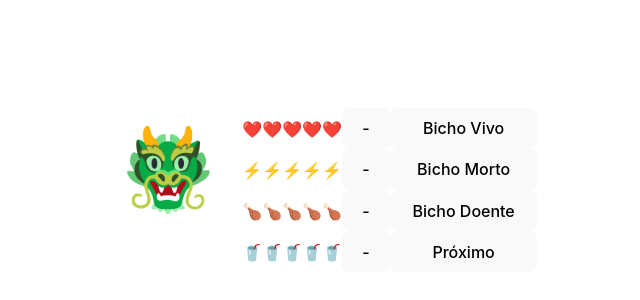
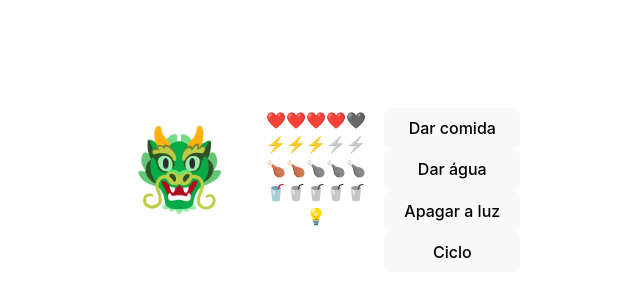
Before and after one commit to ufjf-dcc207/ufjf-dcc207-2024-3-a-atv06-Bressan48, a React (Vite) app: page / in a window 1280 px wide. Shown: the part 210-510 px from the top of the page, without its empty margins (324-964 px from the left). Built offline with nearby package versions, Linux system fonts and the light colour scheme.

Commit message:
adiciona codigo da aula anterior pois ocorreu um bug de sincronização

```diff
--- a/src/Atributo.tsx
+++ b/src/Atributo.tsx
@@ -1,34 +1,15 @@
 import "./Atributo.css";
-import { useState } from "react";
 
 type AtributoProps =
 {
     icone: string;
+    valor: number;
 }
-export default function Atributo ({icone} : AtributoProps ){
-
-    const [valor, setValor] = useState(5);
-
-    function onMenosClick()
-    {
-        if(valor == 0)
-        {
-            setValor(5);
-        }
-        else
-        {
-            setValor(valor - 1);
-        }
-
-    }
-
-
-
+export default function Atributo ({icone, valor} : AtributoProps ){
 
     return <div className="atributo">
         <span>{icone.repeat(valor)}</span>
         <span className="inativo">{icone.repeat(5-valor)}</span>
-        <button onClick={onMenosClick}>-</button>
     </div>
 
 }
--- a/src/Emoji.tsx
+++ b/src/Emoji.tsx
@@ -14,49 +14,76 @@ const EMOJIS = new Map <string, string> ([
 export default function Emoji (){
 
     //utilização do useState
-    const [estado, setEstado] = useState("clear");
+    const [situacao, setSituacao] = useState("clear");
+    const [saude, setSaude] = useState(4);
+    const [energia, setEnergia] = useState(3);
+    const [comida, setComida] = useState(2);
+    const [agua, setAgua] = useState(1);
+    const [luz, setLuz] = useState(true);
 
-    function toAlive(){
-        setEstado("alive");
+
+
+
+
+    function onAlimentar() {
+        setComida(Math.min(comida+1,5));
     }
-    function toDead(){
-        setEstado("dead");
+    function onHidratar() {
+        setAgua(Math.min(comida+1,5));
     }
-    function toSick(){
-        setEstado("sick");
+    function onLigaDesligaLuz() {
+        setLuz(!luz);
     }
 
+
     //funcao para ciclar correta
-    function cicle() {
-        switch (estado) {
-            case "clear":
-                setEstado("alive");
-                break;
-            case "alive":
-                setEstado("dead");
-                break;
-            case "dead":
-                setEstado("sick");
-                break;
-            case "sick":
-                setEstado("clear");
-                break;
+    function onCiclo() {
+        setComida(Math.max(0,comida - 1));
+        setAgua(Math.max(0,agua - 1));
+        setEnergia(Math.max(0,energia - 1));
+        setSaude(Math.max(0,saude - 1));
+
+        if (luz)
+        {
+            setEnergia(Math.max(0, energia - 1));
+        }
+        else
+        {
+            setEnergia(Math.min(5, energia - 1));
+        }
+
+        if (comida === 0)
+        {
+            setSaude(s => (Math.max(0,s-1) ));
+        }
+
+        if (agua === 0)
+        {
+            setSaude(s => (Math.max(0,s-1) ));
+        }
+
+        if (energia === 0)
+        {
+            setSaude(s => (Math.max(0,s-1) ));
         }
     }
 
     return <div className="emoji">
-        <div className="situacao">{EMOJIS.get(estado) || "🐲"}</div>
+        <div className="situacao">{EMOJIS.get(situacao) || "🐲"}</div>
         <div className="atributos">
-            <Atributo icone="❤️"/>
-            <Atributo icone="⚡"/>
-            <Atributo icone="🍗"/>
-            <Atributo icone="🥤"/>
+            <Atributo icone="❤️" valor={saude}/>
+            <Atributo icone="⚡" valor={energia}/>
+            <Atributo icone="🍗" valor={comida}/>
+            <Atributo icone="🥤" valor={agua}/>
+            <span style={{filter: luz?"":"grayscale(100%)"}}>
+                💡
+            </span>
         </div>
         <div className="acoes">
-            <button onClick={toAlive}> Bicho Vivo </button>
-            <button onClick={toDead}> Bicho Morto </button>
-            <button onClick={toSick}> Bicho Doente </button>
-            <button onClick={cicle}> Próximo </button>
+            <button onClick={onAlimentar}> Dar comida </button>
+            <button onClick={onHidratar}> Dar água </button>
+            <button onClick={onLigaDesligaLuz}> {luz ? "Apagar" : "Acender"} a luz </button>
+            <button onClick={onCiclo}> Ciclo </button>
         </div>
     </div>
 
```
